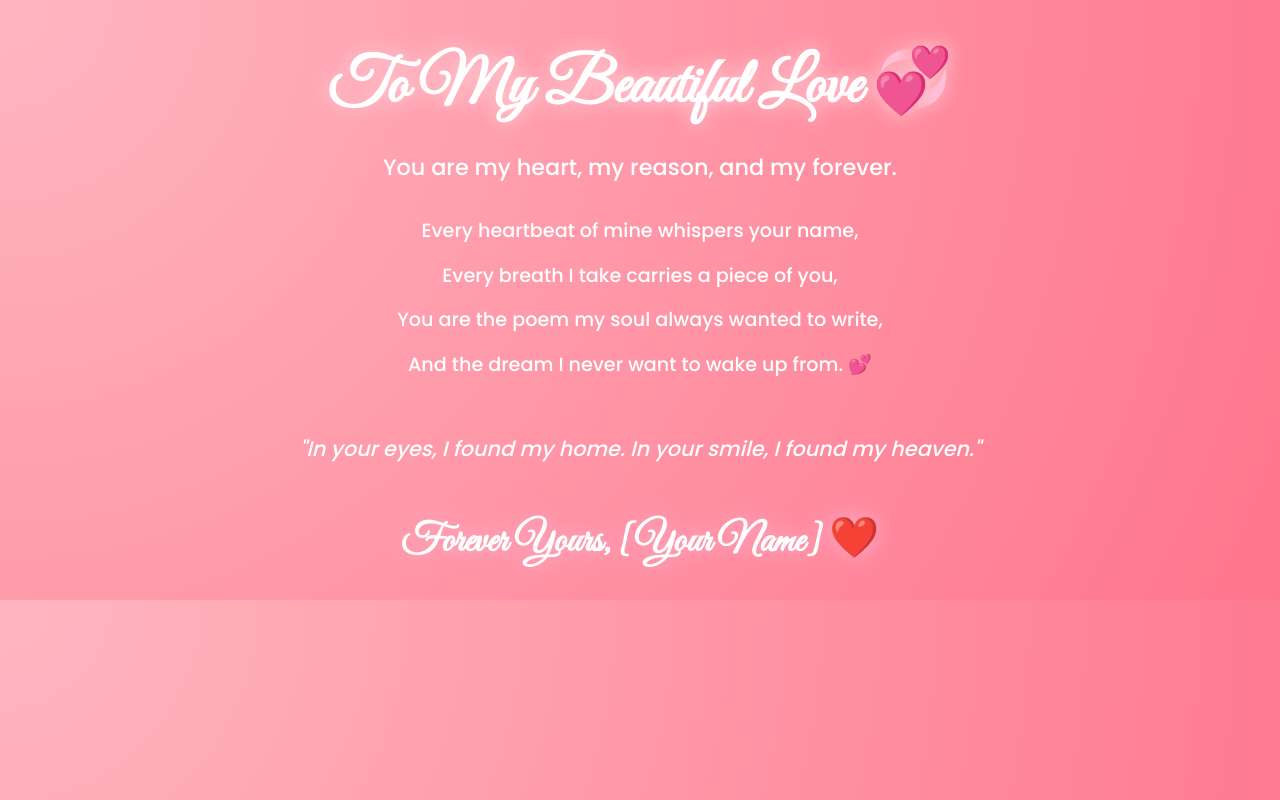
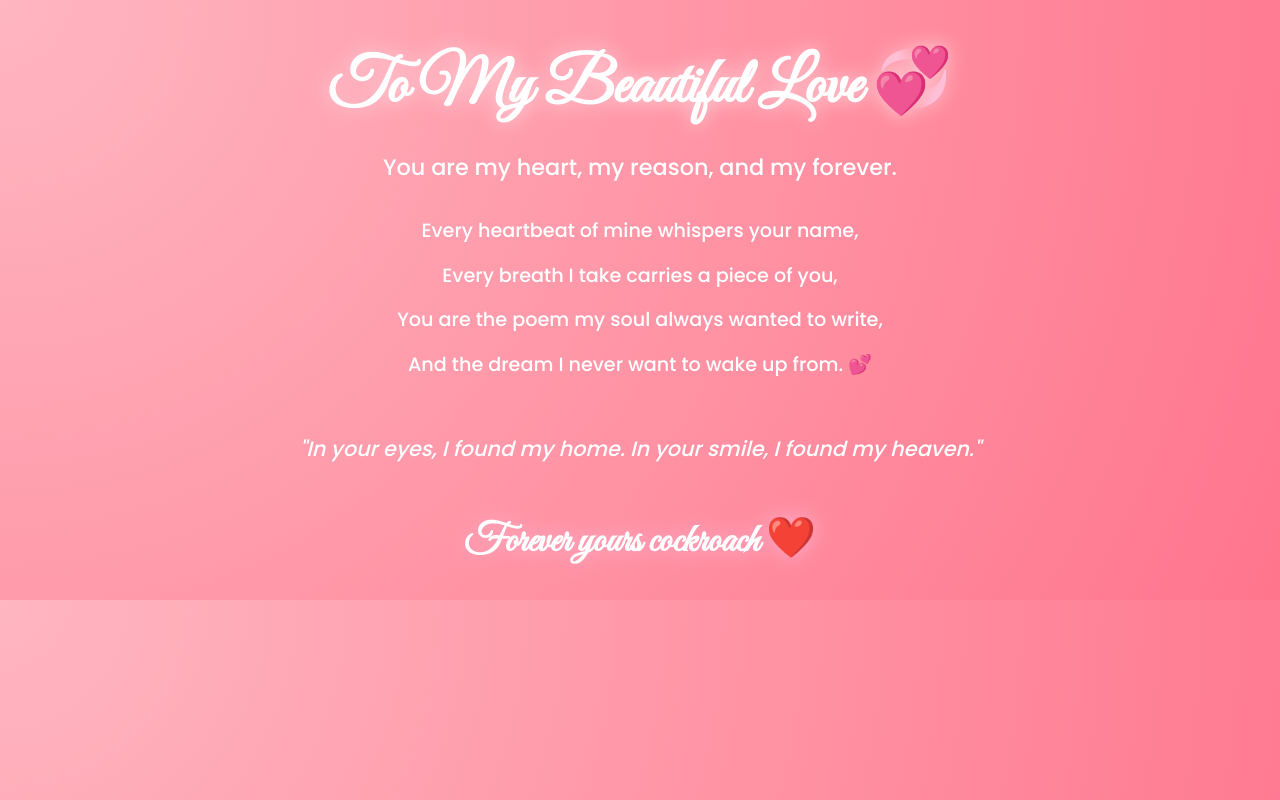
Before and after one commit to Badal6696/..-.-., a plain HTML site: page index.html in a window 1280 px wide. Drawn offline with Linux system fonts and the light colour scheme; a script that the page names is missing.

Commit message:
Update index.html

```diff
--- a/index.html
+++ b/index.html
@@ -28,7 +28,7 @@
       <p>"In your eyes, I found my home. In your smile, I found my heaven."</p>
     </div>
 
-    <h2 class="signature">Forever Yours, [Your Name] ❤️</h2>
+    <h2 class="signature">Forever yours cockroach ❤️</h2>
   </div>
 
   <canvas id="heartsCanvas"></canvas>
```
